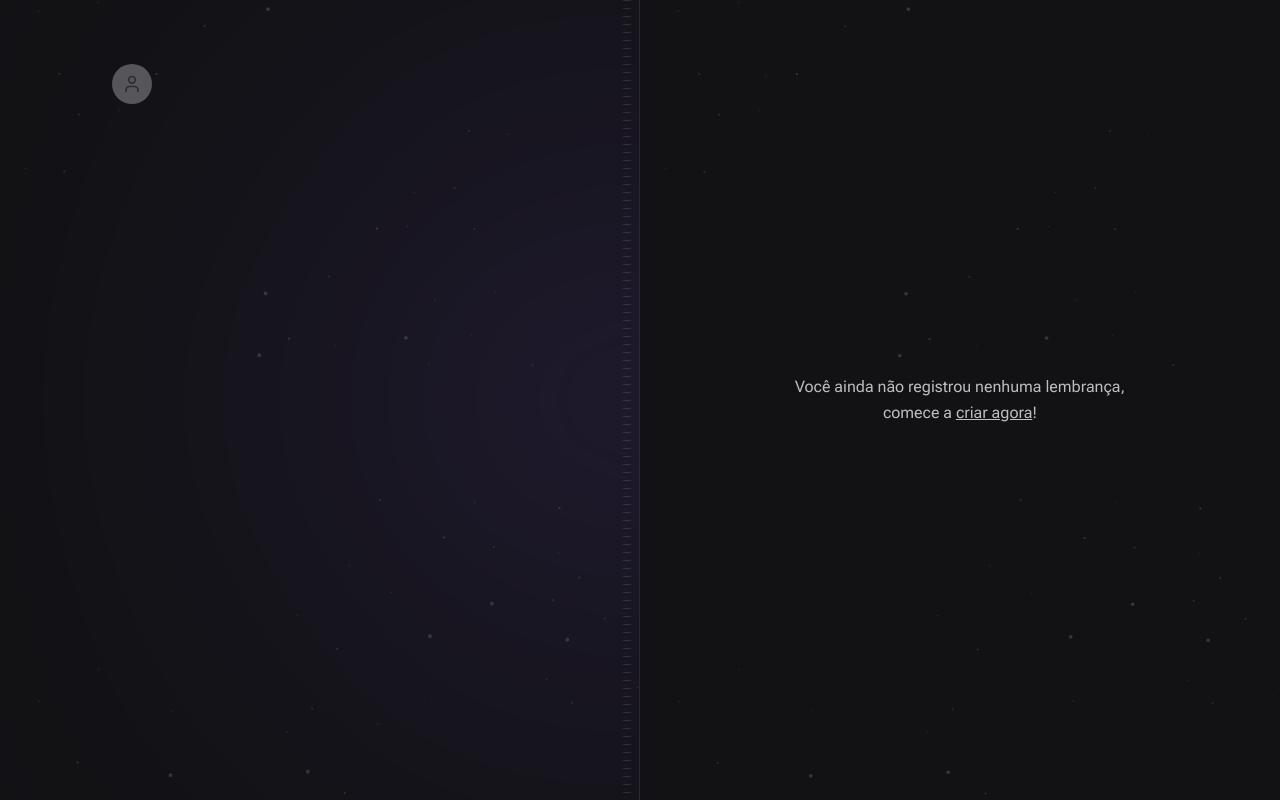
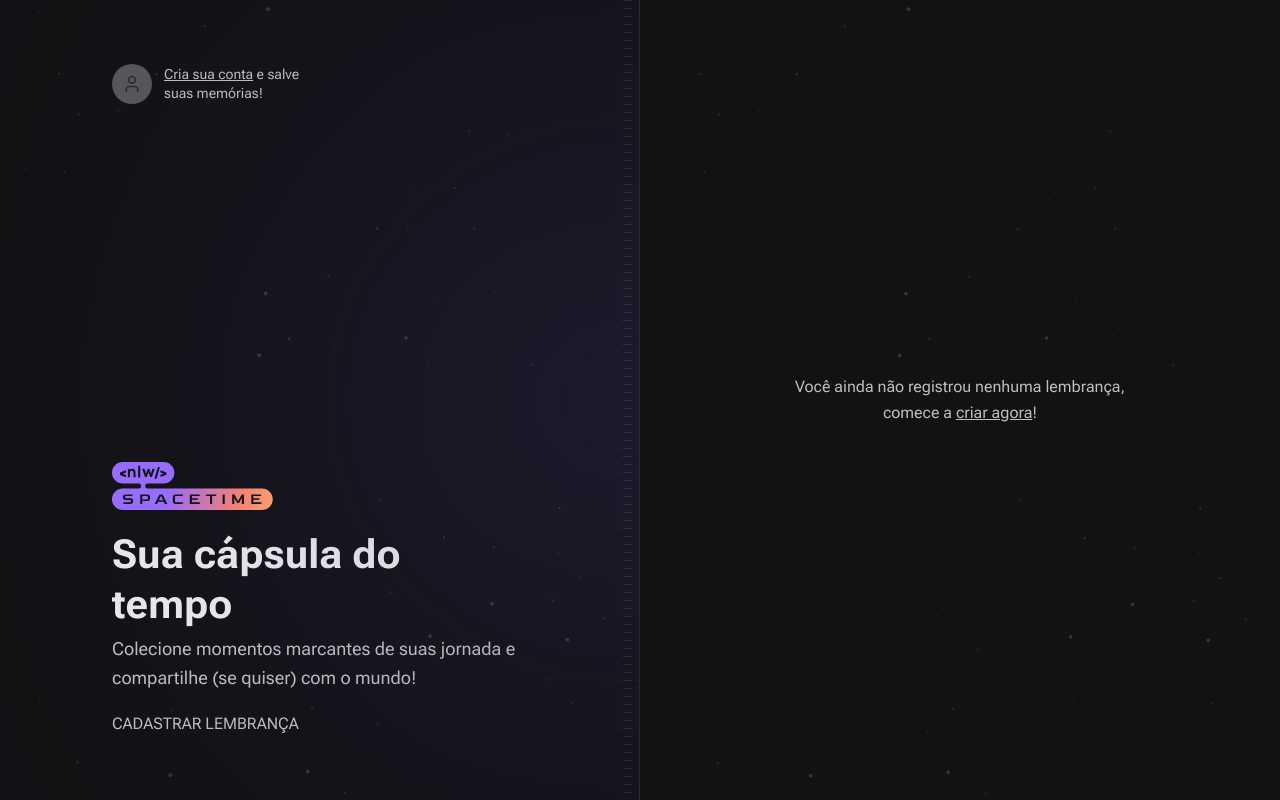
Before and after one commit to gabrielevanger/Capsula-do-tempo, a Next.js app: page / in a window 1280 px wide. Built offline with nearby package versions, Linux system fonts and the light colour scheme; a web font is replaced by a local one.

Commit message:
Estilizando em Tailwind CSS
Adicionando estilização nas page

Signed-off-by: unknown <gabriel.evanger@gmail.com>

```diff
--- a/src/app/page.tsx
+++ b/src/app/page.tsx
@@ -1,4 +1,7 @@
 import { User } from 'lucide-react'
+import Image from 'next/image'
+
+import nlwLogo from '../assets/nlw-spacetime-logo.svg'
 
 export default function Home() {
   return (
@@ -9,12 +12,38 @@ export default function Home() {
         <div className="absolute right-0 top-1/2 h-[288px] w-[526px] -translate-y-1/2 translate-x-1/2 rounded-full bg-purple-700 opacity-50 blur-full" />
 
         {/* Stripes */}
-        <div className="absolute bottom-0 right-2 top-0 w-2 bg-stripes pr-2" />
-        <a href="" className="flex items-center gap-3 text-left">
-          <div className="flex h-10 w-10 items-center justify-center rounded-full bg-gray-400 ">
+        <div className="absolute bottom-0 right-2 top-0 w-2 bg-stripes" />
+        {/* Sign In */}
+        <a
+          href=""
+          className="flex items-center gap-3 text-left transition-colors hover:text-gray-50"
+        >
+          <div className="flex h-10 w-10 items-center justify-center rounded-full bg-gray-400">
             <User className="h-5 w-5 text-gray-500" />
           </div>
+          <p className="max-w-[140px] text-sm leading-snug">
+            <span className="underline">Cria sua conta</span> e salve suas
+            memórias!
+          </p>
         </a>
+        {/* Hero */}
+        <div className="space-y-5">
+          <Image src={nlwLogo} alt="NLW Spacetime" />
+
+          <div className="max-w-[420px] space-y-1">
+            <h1 className="mt-5 text-5xl font-bold leading-tight text-gray-50">
+              Sua cápsula do tempo
+            </h1>
+            <p className="mt-' text-lg leading-relaxed">
+              Colecione momentos marcantes de suas jornada e compartilhe (se
+              quiser) com o mundo!
+            </p>
+          </div>
+
+          <a className="inline-block" href="">
+            CADASTRAR LEMBRANÇA
+          </a>
+        </div>
       </div>
 
       {/* Right */}
--- a/tailwind.config.js
+++ b/tailwind.config.js
@@ -54,6 +54,9 @@ module.exports = {
         stripes:
           'linear-gradient(to bottom, rgba(255, 255, 255, 0.1), rgba(255, 255, 255, 0.1) 12.5%, transparent 12.5%, transparent)',
       },
+      fontSize: {
+        '5xl': '2.5rem',
+      },
 
       backgroundSize: {
         stripes: '100% 8px',
```
